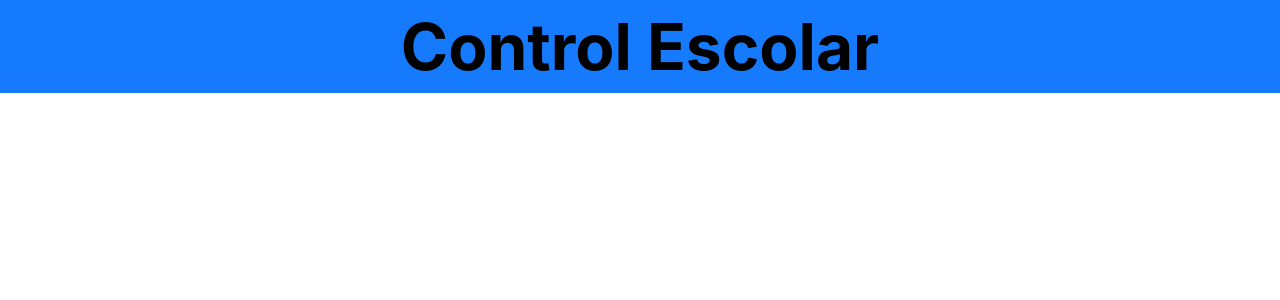
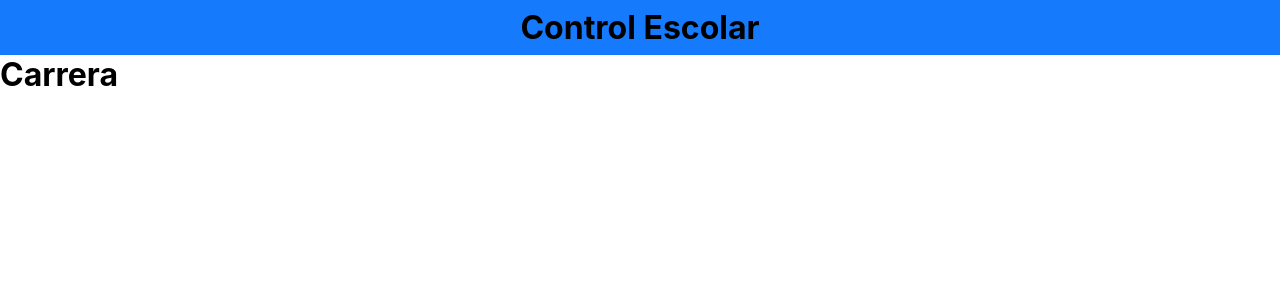
Before and after one commit to Darwin073100/Crud-FrontEnd-StringBoot-React, a React (Create React App) app: page /carrera in a window 1280 px wide. Shown: the top 300 px of the page. Built offline with nearby package versions, Linux system fonts and the light colour scheme.

Commit message:
Configuracion del router

```diff
--- a/src/pages/App.js
+++ b/src/pages/App.js
@@ -1,9 +1,23 @@
+import { BrowserRouter, Routes, Route } from 'react-router-dom';
 import { NavBar } from '../components/nav/NavBar';
+import { Layout } from './Layout';
+import { Persona } from '../pages/Layout/Persona';
+import { Inscripcion } from '../pages/Layout/Inscripcion';
+import { Carrera } from '../pages/Layout/Carrera';
+
 function App(){
     return(
-        <h1>
+        <div className='comp-app'>
             <NavBar />
-        </h1>
+            <BrowserRouter>
+                <Routes>
+                    <Route path='/' element={ <Layout />}/>
+                    <Route path='/persona' element={ <Persona />} />
+                    <Route path='/inscripcion' element={ <Inscripcion />} />
+                    <Route path='/carrera' element={ <Carrera />} />
+                </Routes>
+            </BrowserRouter>
+        </div>
     );
 }
 
--- a/src/pages/Layout/Carrera/index.js
+++ b/src/pages/Layout/Carrera/index.js
@@ -0,0 +1,9 @@
+import React from "react";
+
+function Carrera(){
+    return(
+        <h1>Carrera</h1>
+    );
+}
+
+export { Carrera };
--- a/src/pages/Layout/Inscripcion/index.js
+++ b/src/pages/Layout/Inscripcion/index.js
@@ -0,0 +1,9 @@
+import React from "react";
+
+function Inscripcion(){
+    return(
+        <h1>Inscripcion</h1>
+    );
+}
+
+export { Inscripcion };
--- a/src/pages/Layout/Persona/index.js
+++ b/src/pages/Layout/Persona/index.js
@@ -0,0 +1,9 @@
+import React from "react";
+
+function Persona(){
+    return(
+        <h1>Persona</h1>
+    );
+}
+
+export { Persona };
--- a/src/pages/Layout/index.js
+++ b/src/pages/Layout/index.js
@@ -0,0 +1,18 @@
+import React from "react";
+import { Outlet, Link } from "react-router-dom";
+
+function Layout(){
+    return(
+        <div className="comp-layout">
+            <ul>
+                <li><Link to="/">Home</Link></li>
+                <li><Link to="/persona">Persona</Link></li>
+                <li><Link to="/inscripcion">Inscripcion</Link></li>
+                <li><Link to="/carrera">Carrera</Link></li>
+            </ul>
+            <Outlet />
+        </div>
+    );
+}
+
+export { Layout };
```
